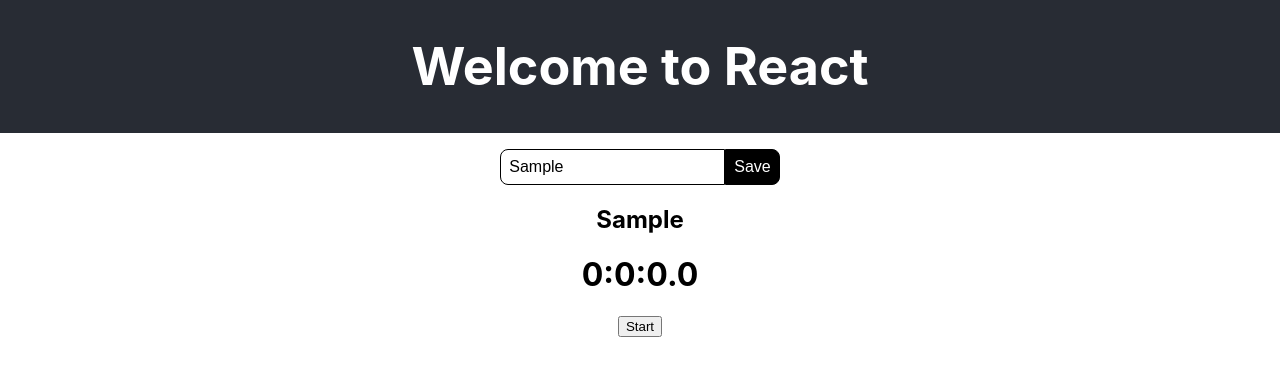
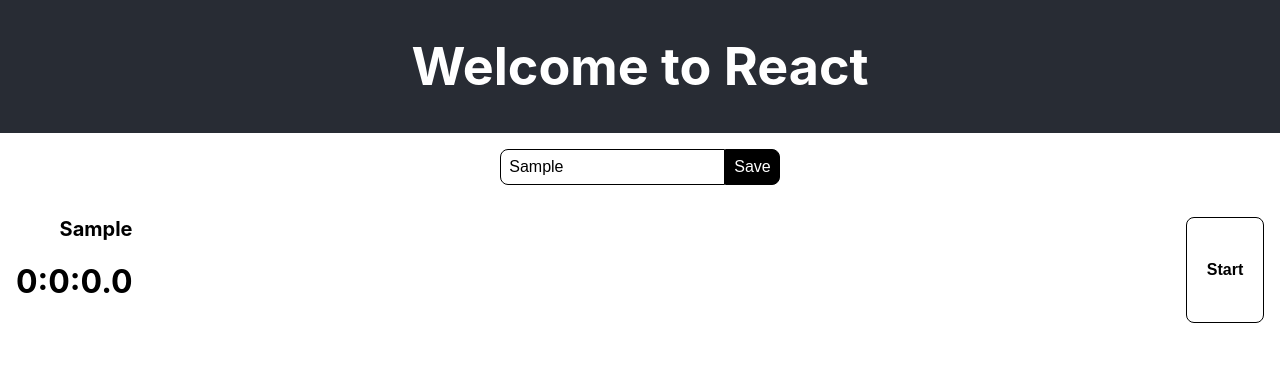
Before and after one commit to EconClass/timers-redux-react, a React (Create React App) app: page / in a window 1280 px wide. Both pictures are taken after typing "Sample" into the empty fields and a click on the button "Save". Shown: the top 376 px of the page. Built offline with nearby package versions, Linux system fonts and the light colour scheme.

Commit message:
[add] styles to timers

```diff
--- /dev/null
+++ b/src/components/timer-view.css
@@ -0,0 +1,37 @@
+.timer-view {
+  display: flex;
+  flex-direction: row;
+  justify-content: space-between;
+  align-items: stretch;
+  padding: 1em;
+}
+
+.timer-view-name__h2 {
+  justify-self: end;
+  margin: 0;
+  font-size: 1.25em;
+}
+
+.timer-view-time__h1 {
+  margin: 0;
+  font-size: 2em;
+}
+
+.timer-view__button {
+  width: 78px;
+  display: block;
+  font-size: 1em;
+  font-weight: bold;
+  border: 1px solid #000;
+  border-radius: 0.5em;
+}
+
+.timer-view__button--start {
+  color: #000;
+  background-color: #fff;
+}
+
+.timer-view__button--stop {
+  color: #fff;
+  background-color: #000;
+}
--- a/src/components/timer-view.js
+++ b/src/components/timer-view.js
@@ -1,6 +1,6 @@
 import React, { Component } from 'react';
 import { connect } from 'react-redux';
-
+import './timer-view.css'
 // Import our toggleTimer action
 import { toggleTimer } from '../actions';
 import { formatTime } from '../utils';
@@ -11,11 +11,15 @@
 
     // Extract these specific props to use in the component
     const { index, toggleTimer, timer } = this.props
+    const buttonClass = timer.isRunning ? "stop" : "start";
     return (
-      <div>
-        <h2>{timer.name}</h2>
-        <h1>{formatTime(timer.time)}</h1>
+      <div className='timer-view'>
+        <div>
+          <h2 className='timer-view-name__h2'>{timer.name}</h2>
+          <h1 className='timer-view-name__h1'>{formatTime(timer.time)}</h1>
+        </div>
         <button
+          className={`timer-view__button timer-view__button--${buttonClass}`}
           // This calls our toggleTimer action on the specific timer (specified by the index)
           onClick={(e) => {
             toggleTimer(index)
```
